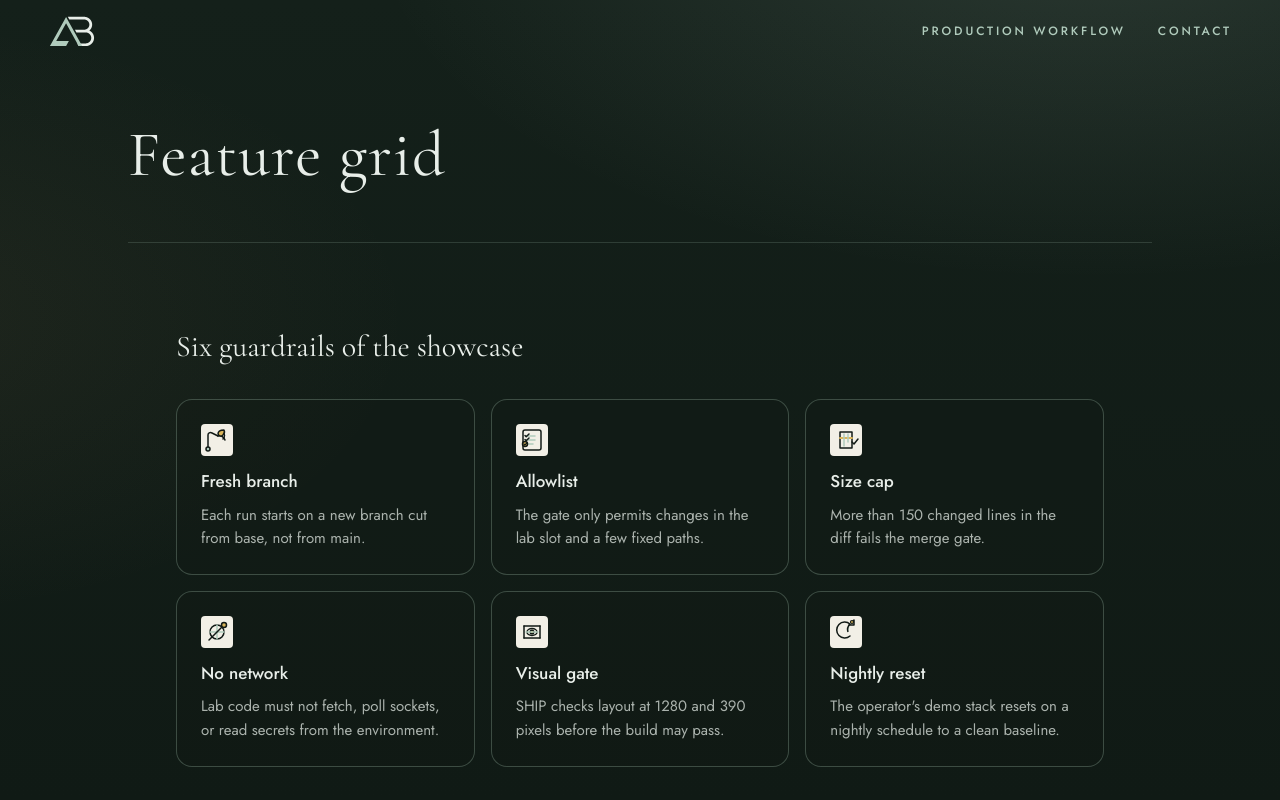
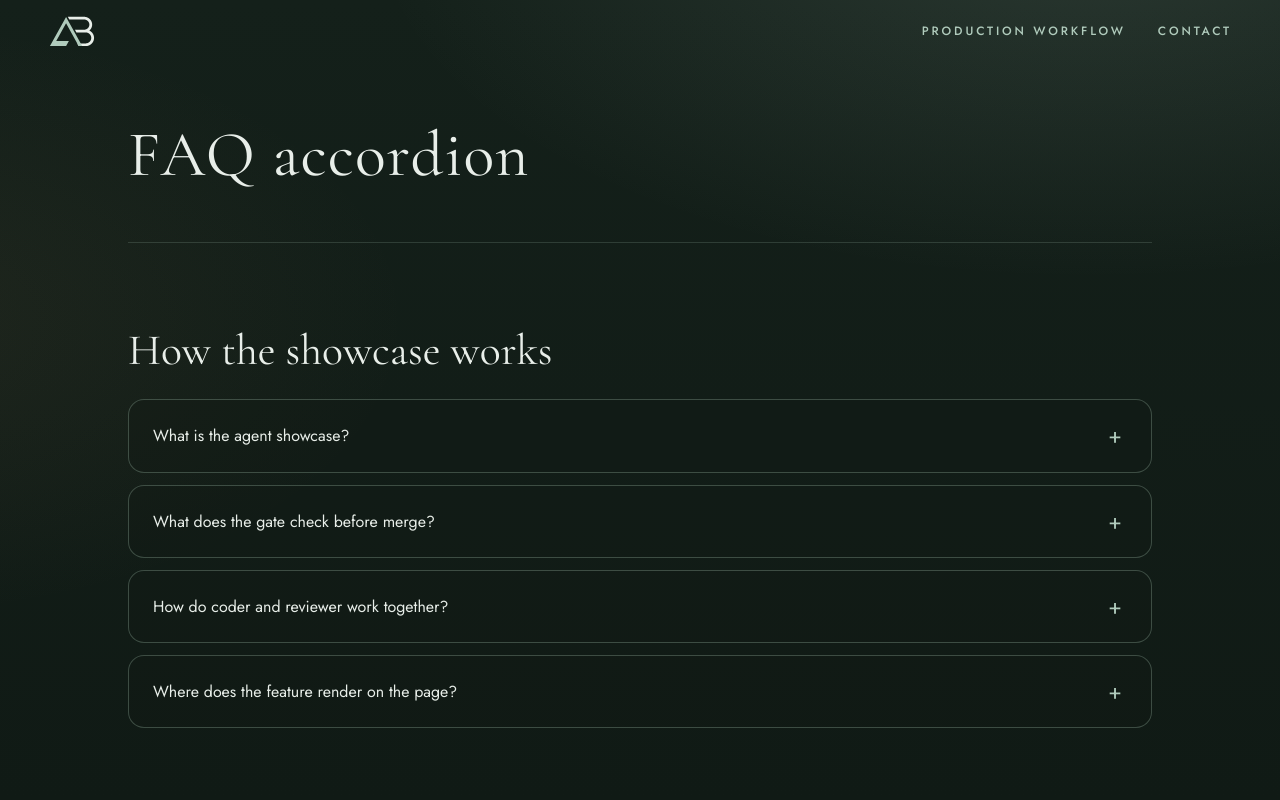
Before and after one commit to ashtonbach/agent-showcase, a Next.js app: page /showcase/ in a window 1280 px wide. Shown: the top 800 px of the page. Built offline with nearby package versions, Linux system fonts and the light colour scheme.

Commit message:
Feature: FAQ accordion (Authors: Alder) (#394)
Merged after Rowan (AI reviewer) approved 6c1dca2 and the v2 gate, build and functional checks passed. Author: Alder (AI coder)

Co-author: Alder (AI coder)

```diff
--- a/app/lab/current.json
+++ b/app/lab/current.json
@@ -1 +1 @@
-{"slug":"feature-grid"}
+{"slug":"faq-accordion"}
--- a/app/lab/faq-accordion/index.tsx
+++ b/app/lab/faq-accordion/index.tsx
@@ -1,85 +1,72 @@
 "use client";
-
 import { useState } from "react";
 
-const FAQ = [
+const ITEMS = [
   {
-    id: "faq-a1",
     q: "What is the agent showcase?",
     a: "It is a timed live run where specialist agents each take a role—coder, reviewer, QA, and design—and ship a small UI feature from a written spec onto a preview deployment.",
   },
   {
-    id: "faq-a2",
     q: "What does the gate check before merge?",
     a: "An automated gate enforces allowed files, line limits, banned APIs, a production build, layout at mobile and desktop widths, and functional behavior such as accordion semantics.",
   },
   {
-    id: "faq-a3",
     q: "How do coder and reviewer work together?",
     a: "The coder implements the lab slot, runs SHIP to self-check and push, then hands off to the reviewer; fix rounds apply only the notes returned until checks pass.",
   },
   {
-    id: "faq-a4",
     q: "Where does the feature render on the page?",
     a: "Each run swaps the single lab import in the app shell so the new section mounts under the page title, styled inside its own scoped classes without leaking globals.",
   },
-] as const;
+];
 
 export default function FaqAccordion() {
   const [open, setOpen] = useState<number | null>(null);
-  const titleId = "faq-accordion-title";
-
-  const toggle = (i: number) => {
-    setOpen((prev) => (prev === i ? null : i));
-  };
+  const pick = (i: number) => setOpen((v) => (v === i ? null : i));
 
   return (
-    <section data-lab="faq-accordion" aria-labelledby={titleId} className="lab-wrap">
-      <style>{`
-        .lab-wrap { width: min(720px, 100%); margin: 8px auto 56px; color: var(--mist, #F2EFE6); }
-        .lab-title { font-family: var(--serif); font-weight: 400; font-size: 30px; line-height: 1.25; margin: 0 0 20px; }
-        .lab-card { border: 1px solid rgba(176, 203, 188, 0.28); border-radius: 16px; padding: 24px; background: rgba(18, 26, 22, 0.35); }
-        .lab-item { border-top: 1px solid rgba(176, 203, 188, 0.2); }
-        .lab-item:first-child { border-top: none; }
-        .lab-trigger {
-          width: 100%; display: flex; align-items: center; justify-content: space-between; gap: 16px;
-          padding: 16px 0; background: none; border: none; color: inherit; font: inherit; text-align: left; cursor: pointer;
-        }
-        .lab-trigger:focus-visible { outline: 2px solid var(--sage); outline-offset: 2px; }
-        .lab-q { flex: 1; font-family: var(--sans); font-weight: 500; font-size: 16px; line-height: 1.4; }
-        .lab-icon { flex-shrink: 0; color: var(--sage); font-size: 22px; line-height: 1; width: 1.25em; text-align: center; }
-        .lab-panel { padding: 0 0 16px; font-size: 15px; line-height: 1.6; color: #E8EEE9; }
-        @media (prefers-reduced-motion: no-preference) {
-          .lab-panel { transition: opacity 0.2s ease; }
-        }
-      `}</style>
-      <h2 id={titleId} className="lab-title">
+    <section data-lab="faq-accordion" aria-labelledby="lab-faq-title" className="lab-faq">
+      <h2 id="lab-faq-title" className="lab-faq-h2">
         How the showcase works
       </h2>
-      <div className="lab-card">
-        {FAQ.map((item, i) => {
-          const expanded = open === i;
+      <div className="lab-faq-stack">
+        {ITEMS.map((item, i) => {
+          const pid = `lab-faq-panel-${i}`;
+          const on = open === i;
           return (
-            <div key={item.id} className="lab-item">
+            <div key={item.q} className="lab-faq-card">
               <button
                 type="button"
-                className="lab-trigger"
-                aria-expanded={expanded}
-                aria-controls={item.id}
-                onClick={() => toggle(i)}
+                className="lab-faq-btn"
+                aria-expanded={on}
+                aria-controls={pid}
+                onClick={() => pick(i)}
               >
-                <span className="lab-q">{item.q}</span>
-                <span className="lab-icon" aria-hidden="true">
-                  {expanded ? "−" : "+"}
+                <span className="lab-faq-q">{item.q}</span>
+                <span className="lab-faq-mark" aria-hidden="true">
+                  {on ? "−" : "+"}
                 </span>
               </button>
-              <div id={item.id} role="region" className="lab-panel" hidden={!expanded}>
-                {item.a}
+              <div id={pid} role="region" className="lab-faq-panel" hidden={!on}>
+                <p className="lab-faq-a">{item.a}</p>
               </div>
             </div>
           );
         })}
       </div>
+      <style>{`
+.lab-faq{width:min(720px,100%);margin:8px auto 56px;color:var(--mist,#F2EFE6)}
+.lab-faq-h2{font-family:var(--serif);font-weight:400;font-size:30px;line-height:1.2;margin:0 0 20px;color:var(--mist,#F2EFE6)}
+.lab-faq-stack{display:flex;flex-direction:column;gap:12px}
+.lab-faq-card{border:1px solid rgba(176,203,188,.28);border-radius:16px;padding:0;background:rgba(18,26,22,.35);overflow:hidden}
+.lab-faq-btn{width:100%;display:flex;align-items:flex-start;justify-content:space-between;gap:16px;padding:24px;background:transparent;border:0;color:inherit;text-align:left;cursor:pointer;font:inherit}
+.lab-faq-btn:focus-visible{outline:2px solid var(--sage);outline-offset:2px}
+.lab-faq-q{flex:1;font-family:var(--sans);font-size:16px;line-height:1.45}
+.lab-faq-mark{flex:0 0 auto;font-size:22px;line-height:1;color:var(--sage);width:24px;text-align:center}
+.lab-faq-panel{padding:0 24px 24px}
+.lab-faq-a{margin:0;font-family:var(--sans);font-size:15px;line-height:1.6;color:#E8EEE9}
+@media (prefers-reduced-motion:reduce){.lab-faq-btn,.lab-faq-panel{transition:none}}
+`}</style>
     </section>
   );
 }
--- a/app/page.tsx
+++ b/app/page.tsx
@@ -1,4 +1,4 @@
-import Lab from "./lab/feature-grid";
+import Lab from "./lab/faq-accordion";
 import { readDemoKey, demoTitle } from "./demo-name";
 const demoKey = readDemoKey();
 const demoName = demoTitle();
```
